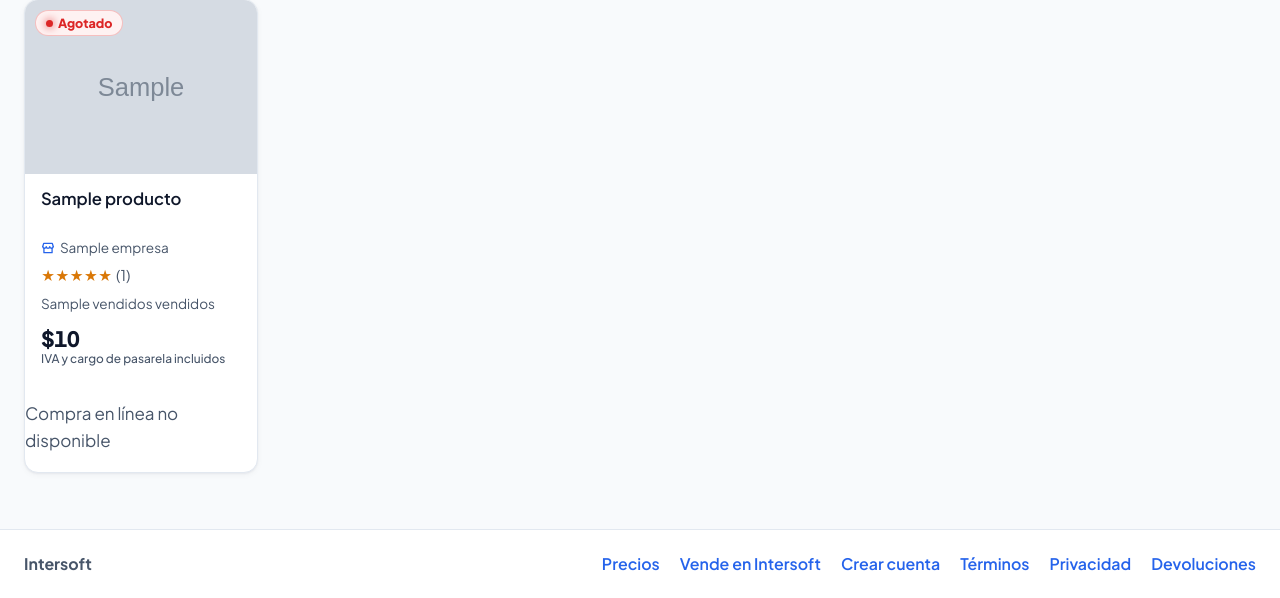
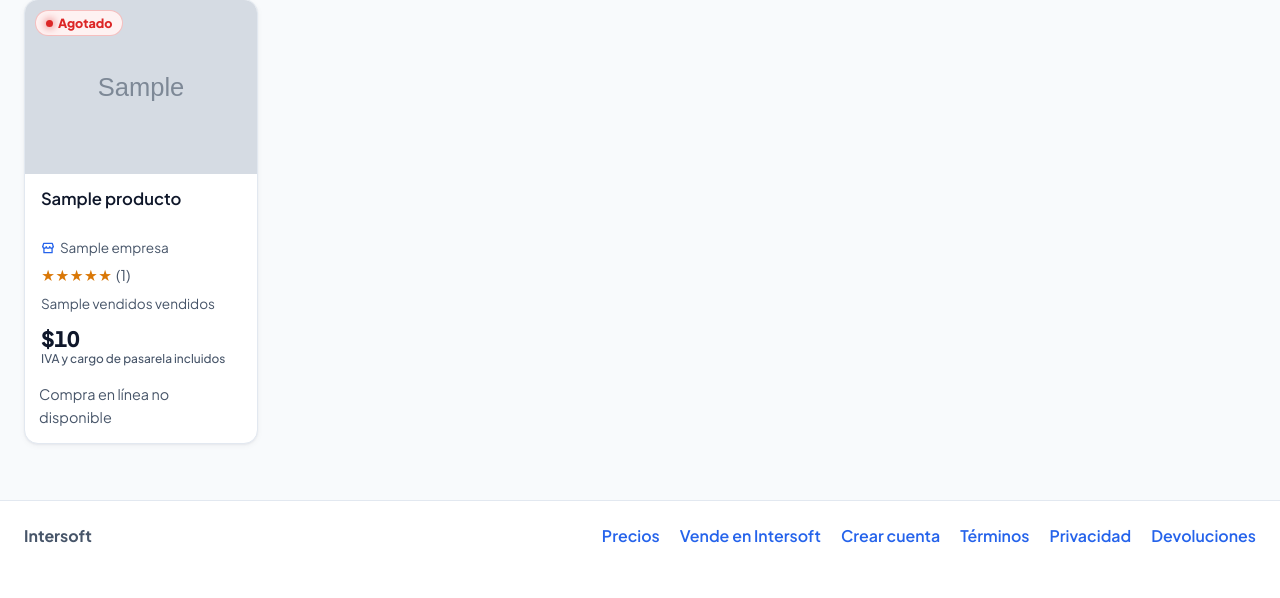
Before and after one commit to danalejo12/intersoft_daniel, a Django app: template intersoft/core/templates/core/tienda/inicio.html in a window 1280 px wide. Shown: the part 906-1504 px from the top of the page. After the commit the page ends 1449 px from the top, so only its background shows below. Run offline with Django 5.2, Linux system fonts and the light colour scheme; the template is opened without the code that fills it: most values are stand-ins (such as "Sample title", 1, 10 or a date in 2020); grey boxes marked "Sample" are stand-in pictures.

Commit message:
style(qa): Fase 5 - ajuste de padding en pie de tarjetas de producto tras QA final

```diff
--- a/intersoft/core/static/core/css/tienda.css
+++ b/intersoft/core/static/core/css/tienda.css
@@ -1517,3 +1517,9 @@ button.cargando {
     transform: scale(0.985);
   }
 }
+
+.tarjeta > .nota {
+  margin: 0;
+  padding: 0 14px 14px;
+  font-size: 0.85rem;
+}
```
